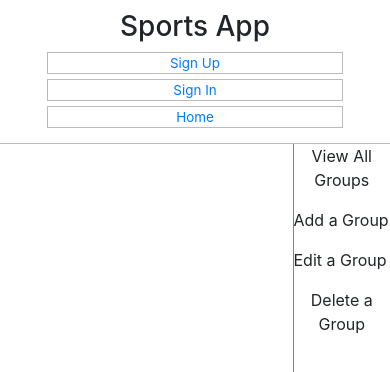
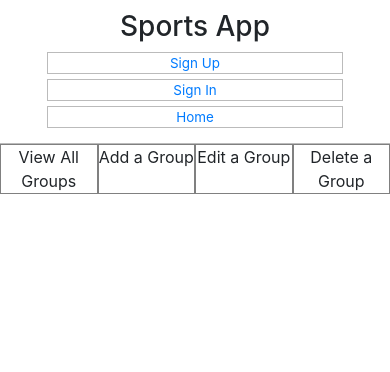
Before and after one commit to cpcurtis1218/Sports-App-Client, a React app: page /#/ in a window 390 px wide. Shown: the top 372 px of the page. Built offline with nearby package versions, Linux system fonts and the light colour scheme.

Commit message:
Remove sidebar styling, add updates for mobile
-Remove float, border, height, and width from sidebar class
-Add border, text align, and width to p tags in sidebar

```diff
--- a/src/sidebar/Sidebar.scss
+++ b/src/sidebar/Sidebar.scss
@@ -1,7 +1,7 @@
 .sidebar {
-  border-left: 1px solid grey;
-  float: right;
-  height: calc(100vh - 100px);
-  text-align: center;
-  width: 25%;
+  p {
+    border: 1px solid grey;
+    text-align: center;
+    width: 25%;
+  }
 }
```
